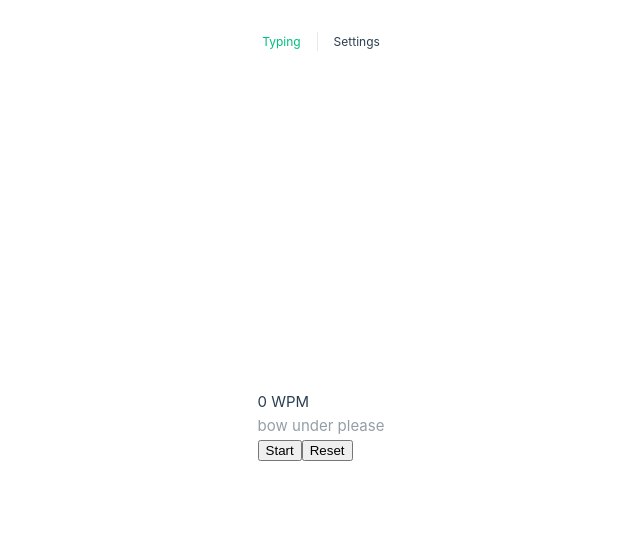
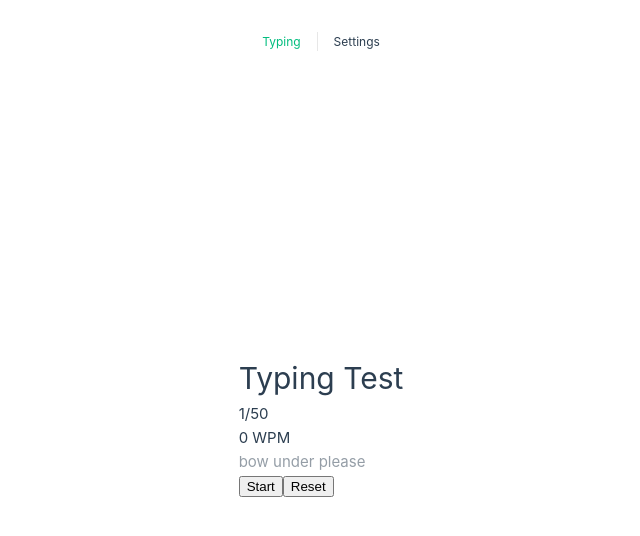
Before and after one commit to thismarioperez/typetempo, a Vue app in the folder apps/web/: page / in a window 1280 px wide. Shown: the top 536 px of the page, without its empty margins (319-959 px from the left). Built offline with nearby package versions, Linux system fonts and the light colour scheme; the HTML template or start-up script is replaced by a standard one.

Commit message:
Create a word count indicator

```diff
--- a/apps/web/src/components/TheTypingTest.vue
+++ b/apps/web/src/components/TheTypingTest.vue
@@ -11,7 +11,8 @@ const {
     resetTest,
 } = typingTestStore;
 
-const { visibleTextData, testText, typedText, wpm, testStarted, testEnded, wordsTyped } = storeToRefs(typingTestStore);
+const { wordLimit, currentWordIndex, visibleTextData, testText, typedText, wpm, testStarted, testEnded, wordsTyped } =
+    storeToRefs(typingTestStore);
 
 const textInput = ref<HTMLInputElement | null>(null);
 const startButton = ref<HTMLButtonElement | null>(null);
@@ -37,6 +38,10 @@ watch(typedText, () => {
 
 <template>
     <div class="typing-test">
+        <h1>Typing Test</h1>
+        <div class="count-indicator">
+            <span>{{ currentWordIndex + 1 }}/{{ wordLimit }}</span>
+        </div>
         <div class="wpm-indicator">
             <span>{{ wpm }} WPM</span>
         </div>
```
Also changed, not shown: 1 other file (tests, documents, lock files or other folders).
